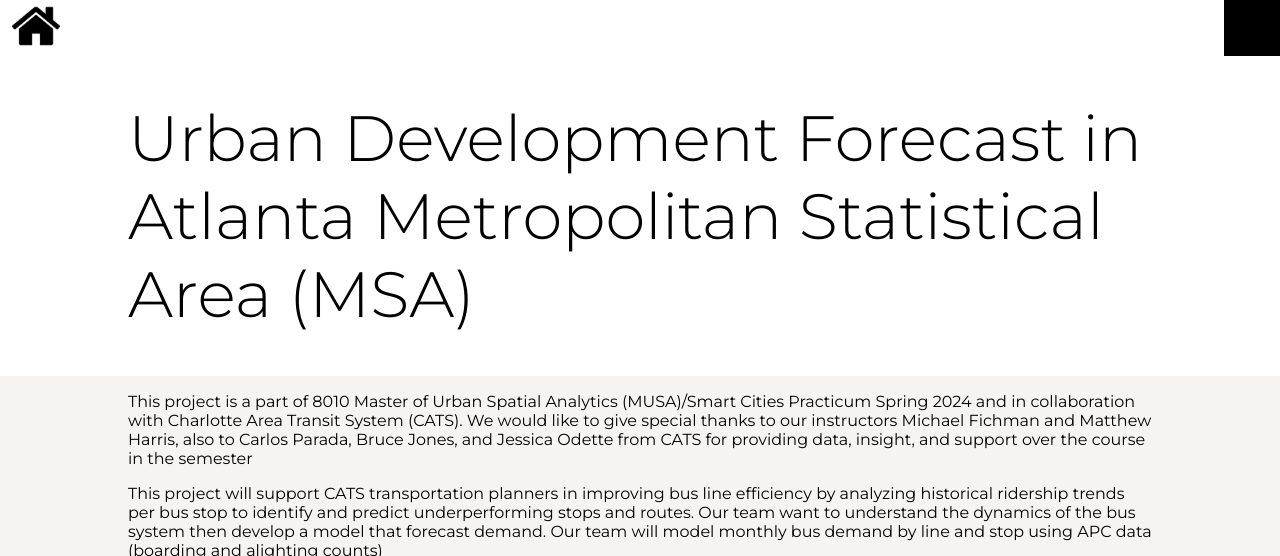
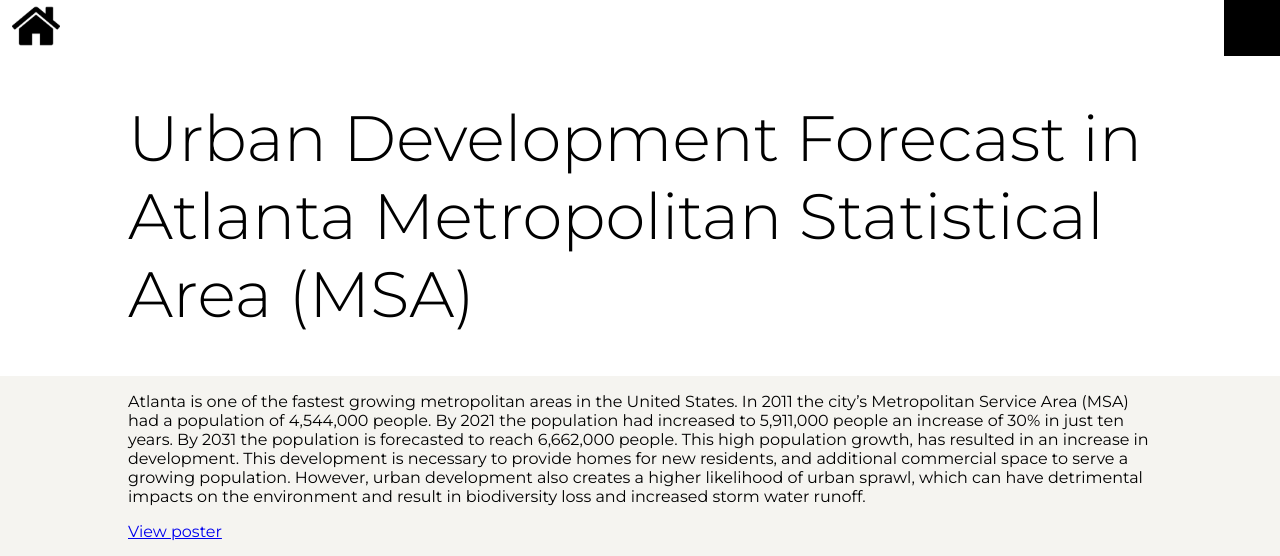
Before and after one commit to jonathan-manurung/portfolio, a Jekyll site: the page built from _projects/proj-6.md, in a window 1280 px wide and 1271 px high. Shown: the top 556 px of the window. Built offline with Jekyll 4.4.1, drawn with Linux system fonts in a browser that asks for light colours; some of the changed text lies outside the part shown; grey boxes are pictures that could not be loaded.

Commit message:
Update proj-6.md

```diff
--- a/_projects/proj-6.md
+++ b/_projects/proj-6.md
@@ -2,18 +2,17 @@
 layout: post
 title: 'Urban Development Forecast in Atlanta Metropolitan Statistical Area (MSA)'
 
-thumbnail: "https://www.charlottenc.gov/files/sharedassets/cats/v/1/cats-images/news/press-release/cats_07252023-lw1_9946.jpg?w=1200"
+thumbnail: "https://cdn.prod.website-files.com/6009dcb93fd7208338f02067/664fad080d7d14d3e1109416_atl-skyline4.jpg"
 
 ---
-This project is a part of 8010 Master of Urban Spatial Analytics (MUSA)/Smart Cities Practicum Spring 2024 and in collaboration with Charlotte Area Transit System (CATS). We would like to give special thanks to our instructors Michael Fichman and Matthew Harris, also to Carlos Parada, Bruce Jones, and Jessica Odette from CATS for providing data, insight, and support over the course in the semester
+Atlanta is one of the fastest growing metropolitan areas in the United States. In 2011 the city’s Metropolitan Service Area (MSA) had a population of 4,544,000 people. By 2021 the population had increased to 5,911,000 people an increase of 30% in just ten years. By 2031 the population is forecasted to reach 6,662,000 people. This high population growth, has resulted in an increase in development. This development is necessary to provide homes for new residents, and additional commercial space to serve a growing population. However, urban development also creates a higher likelihood of urban sprawl, which can have detrimental impacts on the environment and result in biodiversity loss and increased storm water runoff.
 
-This project will support CATS transportation planners in improving bus line efficiency by analyzing historical ridership trends per bus stop to identify and predict underperforming stops and routes. Our team want to understand the dynamics of the bus system then develop a model that forecast demand. Our team will model monthly bus demand by line and stop using APC data (boarding and alighting counts)
+[View poster](../Report/Urban Development Forecast.pdf){:target="_blank"}
 
-![](../assets/img/Charlotte_Stopwatch.png)
+This project developed a logistic regression model based on where development could take place between 2021 and 2031, which is used for forecasting land use change.
+
+Urban Growth Boundary
+![](../assets/img/Atlanta.png)
 
 Read more about it in the report below.
-[View full report](../Report/Combined_RMD.html){:target="_blank"}
-
-To experience more about the analysis, please check out our project app.
-The project app contains a link to our website:
-[Open the Project App](https://roshiniganesh.shinyapps.io/MUSA-Charlotte-ShinyApp/){:target="_blank"}
+[View full report](../Report/CPLN_6750_HW5_RB_JM (1).html){:target="_blank"}
```
